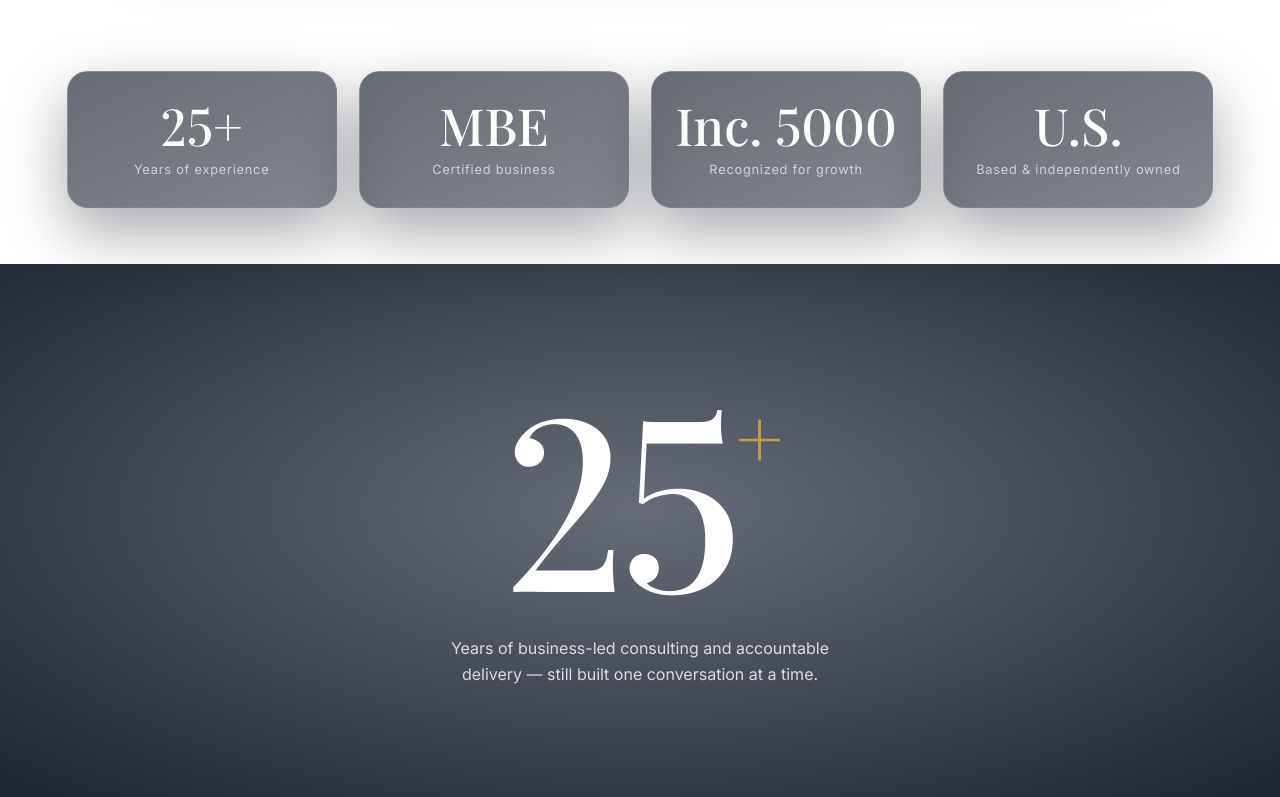
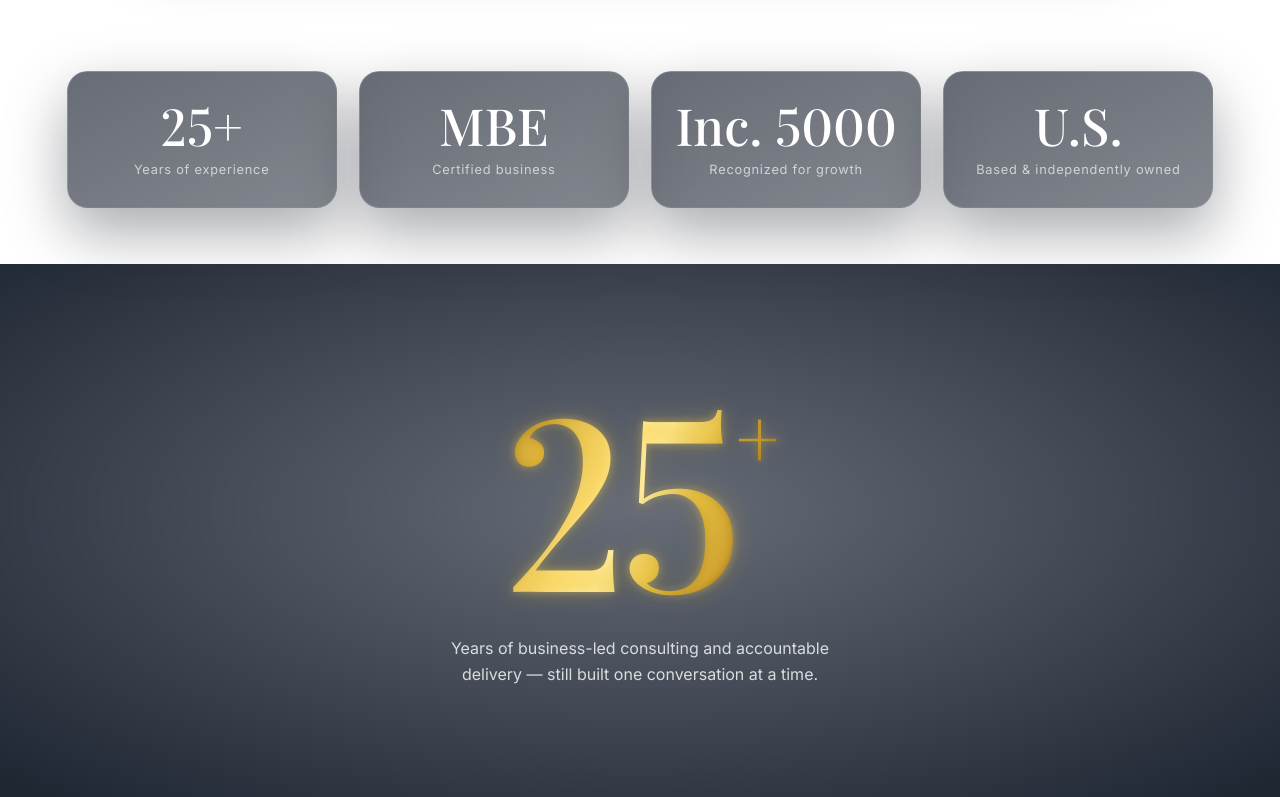
Before and after one commit to rahul-theanalyst/gss_website, a plain HTML site: page about.html in a window 1280 px wide. Shown: the part 4879-5676 px from the top of the page. Drawn offline with nearby package versions, Linux system fonts and the light colour scheme.

Commit message:
Updateedddd

```diff
--- a/style.css
+++ b/style.css
@@ -1372,7 +1372,7 @@ html.js .section-final .sunburst.reveal.is-in { opacity: .85; transform: scale(1
   font-family: var(--serif); font-weight: 500;
   font-size: clamp(2rem, 4.6vw, 3.9rem);   /* ~48–64px on desktop */
   line-height: 1.08; letter-spacing: -.018em;
-  color: var(--navy); text-wrap: balance;
+  color: var(--white); text-wrap: balance;
   max-width: 16ch;
 }
 .ab-h2--wide { max-width: 24ch; }
@@ -1385,7 +1385,7 @@ html.js .section-final .sunburst.reveal.is-in { opacity: .85; transform: scale(1
 }
 .ab-body + .ab-body { margin-top: clamp(14px, 1.4vw, 20px); }
 .ab-body--accent {
-  color: var(--navy);
+  color: var(--white);
   font-family: var(--serif);
   font-size: clamp(1.15rem, 1.7vw, 1.5rem);
   line-height: 1.4;
@@ -1520,7 +1520,15 @@ html.js #main > section.ab-hero { animation: none; opacity: 1; }
    contrast, so they keep the .ab-card layout but pick up a translucent
    glass finish instead of the opaque site .card token. */
 .ab-services { padding-block: clamp(48px, 6.5vw, 92px); }
-.ab-services__head { max-width: 40rem; margin-bottom: clamp(26px, 3.2vw, 42px); }
+.ab-services__head {
+  max-width: 40rem;
+  margin-bottom: clamp(26px, 3.2vw, 42px);
+}
+
+.ab-services__head .ab-h2 {
+  color: #FFFFFF !important;
+  opacity: 1 !important;
+}
 .ab-cards {
   display: grid;
   grid-template-columns: repeat(3, minmax(0, 1fr));
@@ -1655,9 +1663,27 @@ html.js #main > section.ab-hero { animation: none; opacity: 1; }
 }
 .ab-25__num {
   font-family: var(--serif); font-weight: 500;
-  font-size: clamp(6rem, 22vw, 15rem);   /* up to ~240px */
+  font-size: clamp(6rem, 22vw, 15rem);
   line-height: .9; letter-spacing: -.03em;
-  color: #fff; font-variant-numeric: lining-nums;
+
+  background: linear-gradient(
+    115deg,
+    #8A6518 0%,
+    #C89B2C 18%,
+    #FFE58A 38%,
+    #FFF3B0 50%,
+    #D4AF37 65%,
+    #A87516 82%,
+    #F5D76E 100%
+  );
+  -webkit-background-clip: text;
+  background-clip: text;
+  -webkit-text-fill-color: transparent;
+  text-shadow:
+    0 0 8px rgba(255, 215, 80, 0.4),
+    0 0 24px rgba(212, 175, 55, 0.3);
+
+  font-variant-numeric: lining-nums;
   display: inline-flex; align-items: flex-start;
 }
 .ab-25__plus { color: var(--gold); font-size: .34em; margin-top: .18em; }
```
